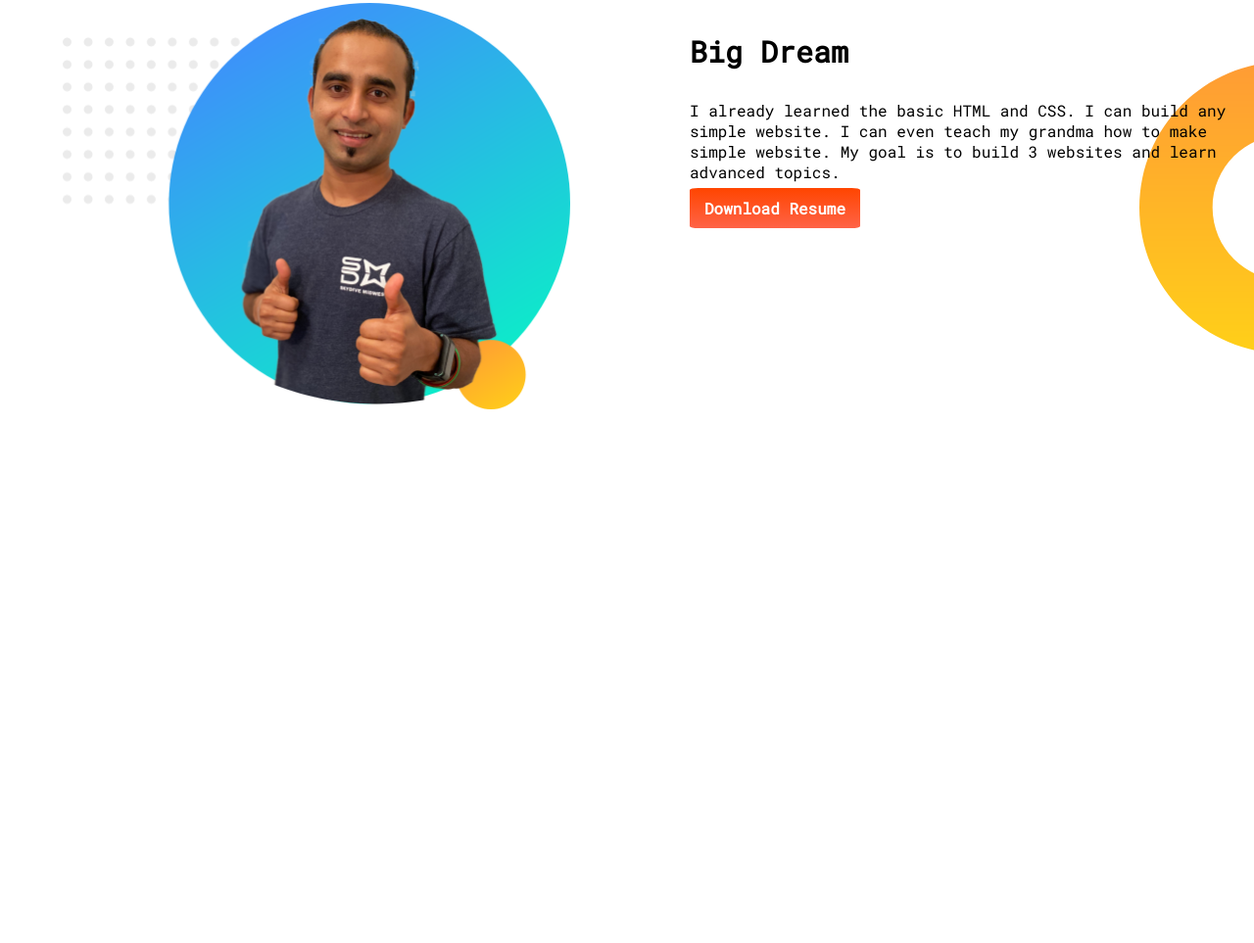
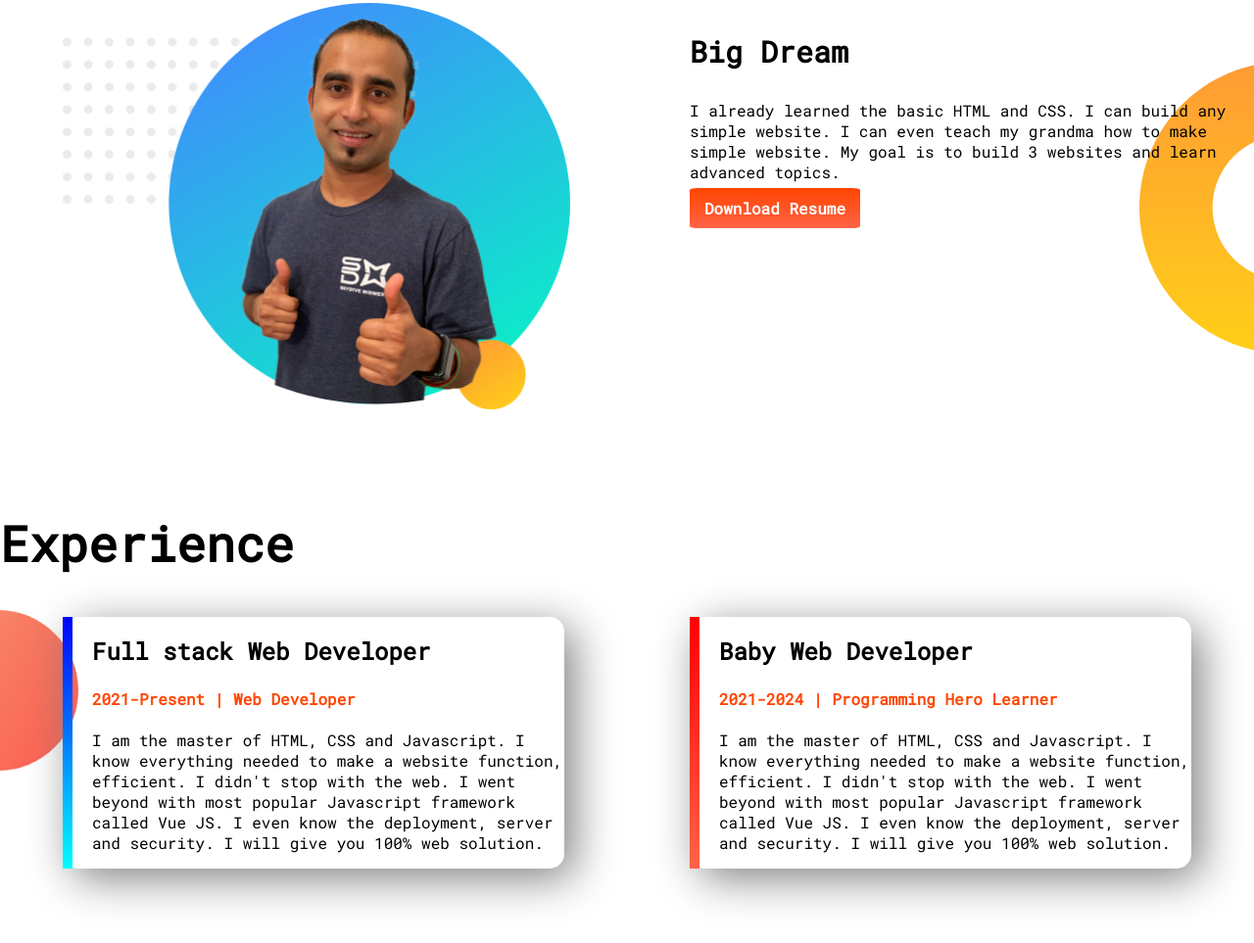
Before and after one commit to Mahabub2k1/developer-portfolio, a plain HTML site: page index.html in a window 1280 px wide. Shown: the part 544-1507 px from the top of the page at 98% size. Before the commit the page ends 1066 px from the top, so only its background shows below. Drawn offline with Linux system fonts and the light colour scheme.

Commit message:
Experience added

```diff
--- a/index.html
+++ b/index.html
@@ -13,8 +13,8 @@
 </head>
 
 <body>
-    <section id="top-banner">
-        <div class="half-width">
+    <section class="top-banner flexible-container">
+        <div class="half-width ">
             <h1>Welcome to</h1>
             <h1><span class="orange-color">Jhankar</span> Website</h1>
             <h3>Full stack Web Developer</h3>
@@ -27,7 +27,7 @@
             <img src="./images/profile.png" alt="Jhankar Mahbub">
         </div>
     </section>
-    <section class="dream">
+    <section class="dream flexible-container">
         <div class="half-width">
             <img src="./images/profile2.png" alt="Jhankar Mahbub">
         </div>
@@ -37,6 +37,21 @@
             <a target="_blank" class="link-button" href="#">Download Resume</a>
         </div>
     </section>
+    <section class="experience-area">
+        <h1>Experience</h1>
+       <div class="flexible-container">
+        <div class="experience-item" id="web-experience-item">
+            <h2>Full stack Web Developer</h2>
+            <h4 class="orange-color">2021-Present | Web Developer</h4>
+            <p>I am the master of HTML, CSS and Javascript. I know everything needed to make a website function, efficient. I didn't stop with the web. I went beyond with most popular Javascript framework called Vue JS. I even know the deployment, server and security. I will give you 100% web solution.</p>
+        </div>
+        <div class="experience-item" id="baby-experience-item">
+            <h2>Baby Web Developer</h2>
+            <h4 class="orange-color">2021-2024 | Programming Hero Learner</h4>
+            <p>I am the master of HTML, CSS and Javascript. I know everything needed to make a website function, efficient. I didn't stop with the web. I went beyond with most popular Javascript framework called Vue JS. I even know the deployment, server and security. I will give you 100% web solution.</p>
+        </div>
+       </div>
+    </section>
 </body>
 
 </html>
--- a/style.css
+++ b/style.css
@@ -16,7 +16,7 @@ h3{
 .orange-color{
     color: orangered;
 }
-section{
+.flexible-container{
     display: flex;
     margin-bottom: 100px  ;
 }
@@ -36,7 +36,7 @@ section{
     color: white;
     font-weight: 700;
 }
-#top-banner{
+.top-banner{
     background-image: url(images/top-banner.png);
     background-repeat: no-repeat;
 }
@@ -46,3 +46,31 @@ section{
     background-position: right;
 
 }
+.experience-item{
+    box-shadow: 10px 10px 45px gray;
+    width: 50%;
+    margin-left: 5%;
+    margin-right: 5%;
+    padding-left: 20px;
+    border-radius: 15px;
+
+}
+#web-experience-item{
+    border-left: 10px solid;
+    border-image: linear-gradient(blue,cyan );
+    border-image-slice: 1;
+
+}
+#baby-experience-item{
+    border-left: 10px solid;
+    border-image: linear-gradient(red,tomato );
+    border-image-slice: 1;
+
+
+}
+.experience-area{
+    background-image: url(images/exp-bg.png);
+    background-repeat: no-repeat;
+    background-position: left ;
+    background-size: 80px;
+}
```
